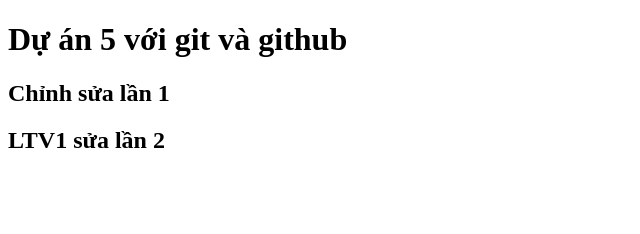
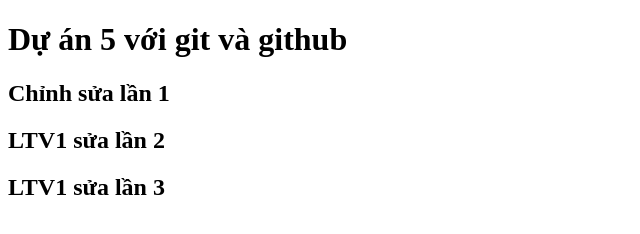
Before and after one commit to VuHieu-pstu/duan6, a plain HTML site: page index.html in a window 1280 px wide. Shown: the whole page, without its empty margins (0-640 px from the left). Drawn offline with Linux system fonts and the light colour scheme.

Commit message:
LTV1 sửa lần 3

```diff
--- a/index.html
+++ b/index.html
@@ -9,5 +9,6 @@
     <h1>Dự án 5 với git và github</h1>
     <h2>Chỉnh sửa lần 1</h2>
     <h2>LTV1 sửa lần 2</h2>
+    <h2>LTV1 sửa lần 3</h2>
   </body>
 </html>
```
